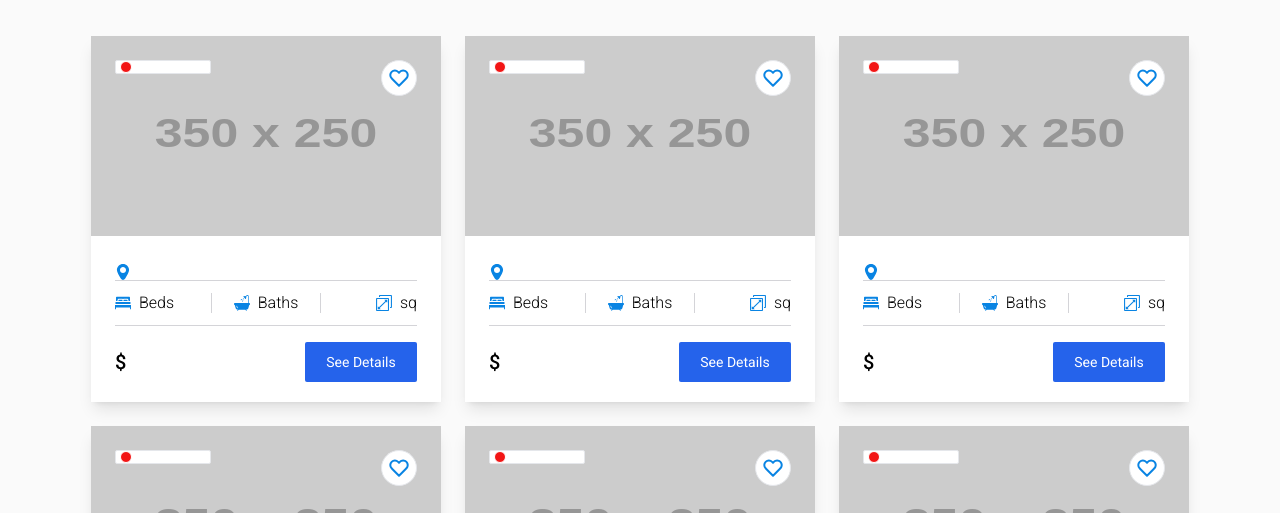
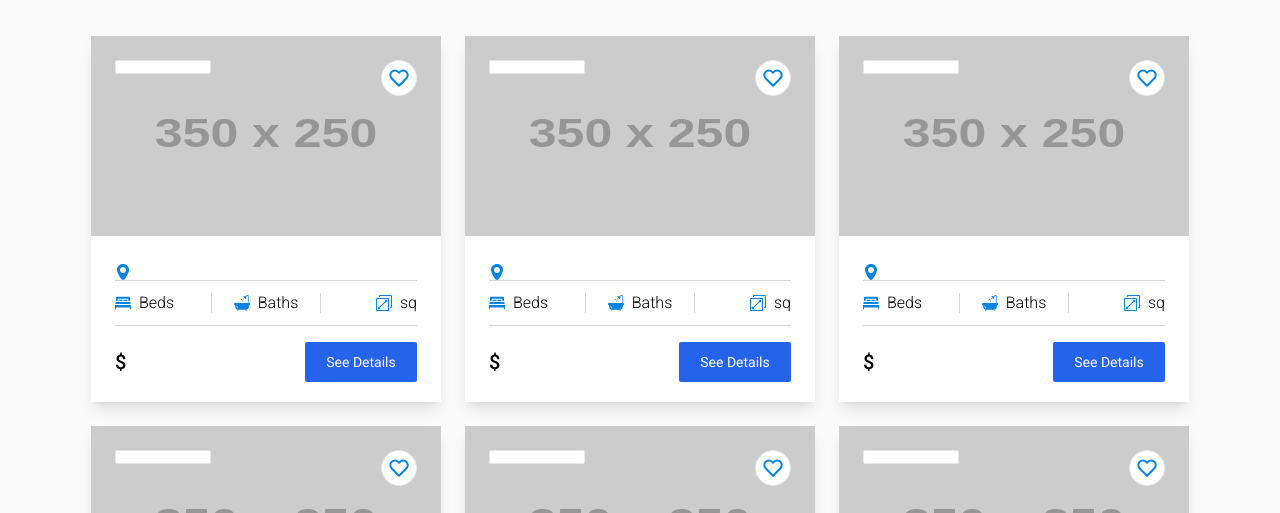
Before and after one commit to kaueburiti/onboarding-debora, a Next.js app: page /posts/first-post in a window 1280 px wide. Shown: the top 513 px of the page. Built offline with nearby package versions, Linux system fonts and the light colour scheme.

Commit message:
feat: remove fill from svg

```diff
--- a/components/icons/EllipseIcon.js
+++ b/components/icons/EllipseIcon.js
@@ -1,6 +1,6 @@
 import React from 'react';
 
-export default function EllipseIcon() {
+export default function EllipseIcon({ fill }) {
   return (
     <svg
       width='12'
@@ -9,7 +9,7 @@ export default function EllipseIcon() {
       fill='none'
       xmlns='http://www.w3.org/2000/svg'
     >
-      <circle cx='6' cy='6' r='5.5' fill='#F21515' stroke='white' />
+      <circle cx='6' cy='6' r='5.5' stroke='white' fill={fill} />
     </svg>
   );
 }
```
